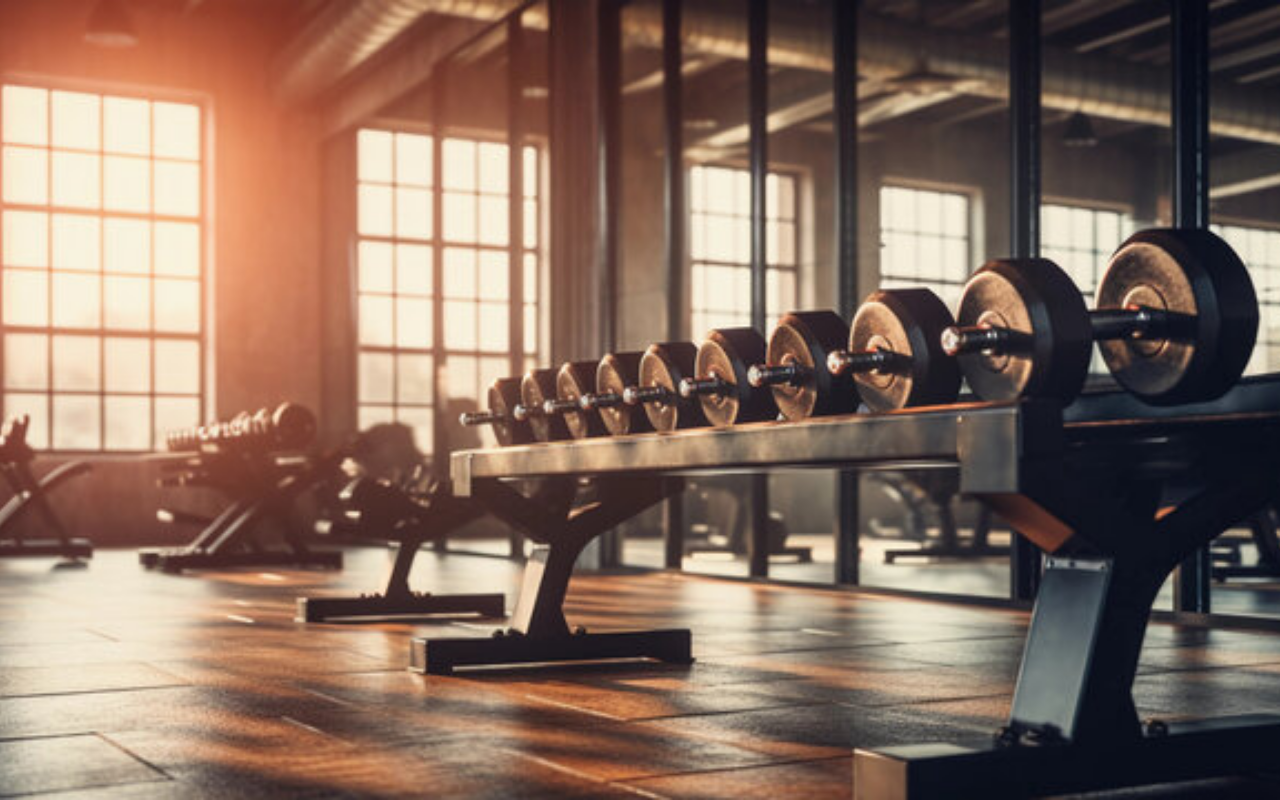
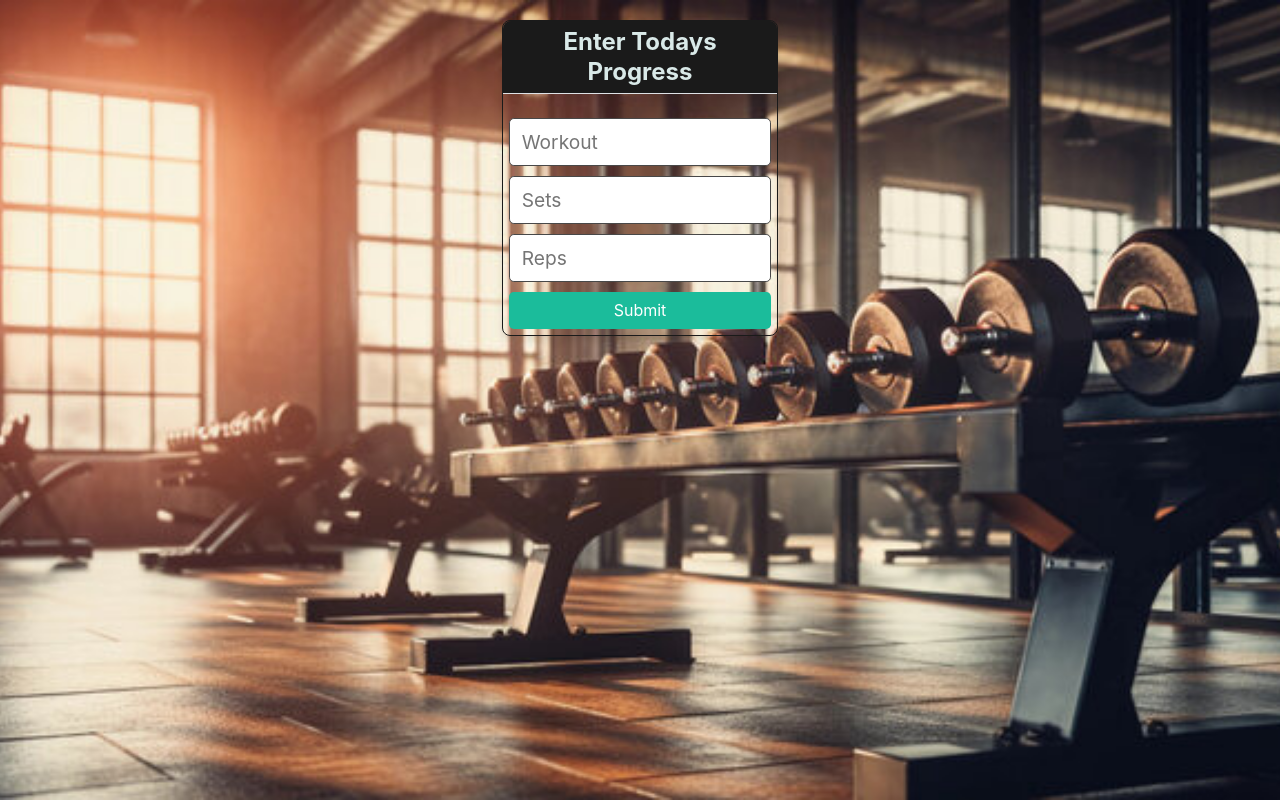
Before and after one commit to ryansarath1/Fitness-Blog-101, a React (Vite) app in the folder client/: page /add in a window 1280 px wide. Built offline with nearby package versions, Linux system fonts and the light colour scheme.

Commit message:
updated addworkout

```diff
--- a/client/src/pages/AddWorkout.jsx
+++ b/client/src/pages/AddWorkout.jsx
@@ -1,11 +1,209 @@
-import React from 'react'
-import { useMutation } from '@apollo/client'
-import { CREATE_WORKOUT } from '../utils/mutations'
+// import React from 'react'
+// import { useMutation } from '@apollo/client'
+// import { CREATE_WORKOUT } from '../utils/mutations'
 
-export default function AddWorkout() {
+// export default function AddWorkout() {
+//   return (
+//     <div>
+
+//     </div>
+//   )
+// }
+
+import { useState } from 'react';
+import { Link } from 'react-router-dom';
+
+
+import { useMutation } from '@apollo/client';
+import { CREATE_WORKOUT } from '../utils/mutations';
+
+import Auth from '../utils/auth';
+
+const Signup = () => {
+  const [formState, setFormState] = useState({
+    workout: '',
+    sets: '',
+    reps: '',
+  });
+  const [AddWorkout, {error}] = useMutation(CREATE_WORKOUT);
+
+  // update state based on form input changes
+  const handleChange = (event) => {
+    const { name, value } = event.target;
+
+    setFormState({
+      ...formState,
+      [name]: value,
+    });
+  };
+
+  // submit form
+  const handleFormSubmit = async (event) => {
+    event.preventDefault();
+    console.log(formState);
+
+    try {
+      const { data } = await AddWorkout({
+        variables: { ...formState },
+      });
+
+      Auth.login(data.AddWorkout.token);
+    } catch (e) {
+      console.error(e);
+    }
+  };
+
   return (
-    <div>
+    <main className="flex-row justify-center mb-4">
+      <div className="col-12 col-lg-10">
+        <div className="card">
+          <h4 className="card-header bg-dark text-light p-2">Enter Todays Progress</h4>
+          <div className="card-body">
+            {/* {data ? (
+              <p>
+                Success! You may now head{' '}
+                <Link to="/">back to the homepage.</Link>
+              </p>
+            ) : ( */}
+              <form onSubmit={handleFormSubmit}>
+                <input
+                  className="form-input"
+                  placeholder="Workout"
+                  name="workoutName"
+                  type="text"
+                  value={formState.workoutName}
+                  onChange={handleChange}
+                />
+                <input
+                  className="form-input"
+                  placeholder="Sets"
+                  name="Sets"
+                  type="text"
+                  value={formState.Sets}
+                  onChange={handleChange}
+                />
+                <input
+                  className="form-input"
+                  placeholder="Reps"
+                  name="Reps"
+                  type="text"
+                  value={formState.Reps}
+                  onChange={handleChange}
+                />
+                {/* <input
+                  className="form-input"
+                  placeholder="Complete?"
+                  name="complete"
+                  type="true"
+                  value={formState.email}
+                  onChange={handleChange}
+                /> */}
+                <button
+                  className="btn btn-block btn-info"
+                  style={{ cursor: 'pointer' }}
+                  type="submit"
+                >
+                  Submit
+                </button>
+              </form>
+            {/* )} */}
 
-    </div>
-  )
-}
+            {error && (
+              <div className="my-3 p-3 bg-danger text-white">
+                {error.message}
+              </div>
+            )}
+          </div>
+        </div>
+          {/* <Link to="/login" className="btn btn-block btn-info">already have an account click here.</Link> */}
+      </div>
+    </main>
+  );
+};
+
+export default Signup;
+
+// import React, { useState } from "react";
+// import { useMutation } from "@apollo/client";
+// import { CREATE_WORKOUT } from "../utils/mutations";
+// export default function AddWorkout() {
+//   const [formState, setFormState] = useState({
+//     workoutname: "",
+//     sets: "",
+//     reps: "",
+//     complete: true
+//   });
+//   const [createWorkout, { error }] = useMutation(CREATE_WORKOUT);
+//   const handleChange = (event) => {
+//     const { name, value } = event.target;
+//     setFormState({
+//       ...formState,
+//       [name]: value,
+//     });
+//   };
+//   const handleSubmit = async (event) => {
+//     event.preventDefault();
+//     try {
+//       await createWorkout({
+//         variables: { ...formState },
+//       });
+//       // Reset form state after successful submission
+//       setFormState({
+//         workoutname: "",
+//         sets: "",
+//         reps: "",
+//         complete: false
+//       });
+//     } catch (e) {
+//       console.error(e);
+//     }
+//   };
+//   return (
+//     <div>
+//       <h2>Add a New Workout</h2>
+//       <form onSubmit={handleSubmit}>
+//         <div>
+//           <label htmlFor="name">Workout Name:</label>
+//           <input
+//             type="text"
+//             name="name"
+//             id="name"
+//             value={formState.name}
+//             onChange={handleChange}
+//           />
+//         </div>
+//         <div>
+//           <label htmlFor="sets">Sets:</label>
+//           <input
+//             type="number"
+//             name="sets"
+//             id="sets"
+//             value={formState.description}
+//             onChange={handleChange}
+//           />
+//         </div>
+//         <div>
+//           <label htmlFor="reps">Reps:</label>
+//           <input
+//             type="number"
+//             name="reps"
+//             id="reps"
+//             value={formState.date}
+//             onChange={handleChange}
+//           />
+//         </div>
+//         <div>
+//           <label htmlFor="Complete">Complete:</label>
+//           <input
+//             type="checkbox"
+//             name="Complete"
+//             id="Complete"
+//             value={formState.date}
+//             onChange={handleChange}
+//           />
+//         </div>
+//         <button type="submit">Add Workout</button>
+//       </form>
+//     </div>
+//   );
+// }
--- a/client/src/pages/Home.jsx
+++ b/client/src/pages/Home.jsx
@@ -20,7 +20,7 @@ const Home = () => {
       ) : (
         <div>
           <h4>Make a post</h4>
-          <Link className="btn btn-lg btn-primary m-2" to="/">
+          <Link className="btn btn-lg btn-primary m-2" to="/AddWorkout">
             Post
           </Link>
         </div>
--- a/client/src/utils/mutations.js
+++ b/client/src/utils/mutations.js
@@ -28,17 +28,15 @@ export const LOGIN_USER = gql`
 
 // Uncomment and correct the below mutation if needed
 export const CREATE_WORKOUT = gql`
- mutation addWorkout($workoutName: String!, $sets: Int!, $reps: Int!, $complete: Boolean!) {
-  addWorkout(workoutName: $workoutName, Sets: $sets, Reps: $reps, Complete: $complete) {
+ mutation addWorkout($workoutName: String!, $sets: Int!, $reps: Int!) {
+  addWorkout(workoutName: $workoutName, Sets: $sets, Reps: $reps) {
     _id
     username
-    email
-    workouts {
+    workout {
       _id
       workoutName
       Sets
       Reps
-      Complete
     }
   }
 }
```
Also changed, not shown: 1 other file (tests, documents, lock files or other folders).
